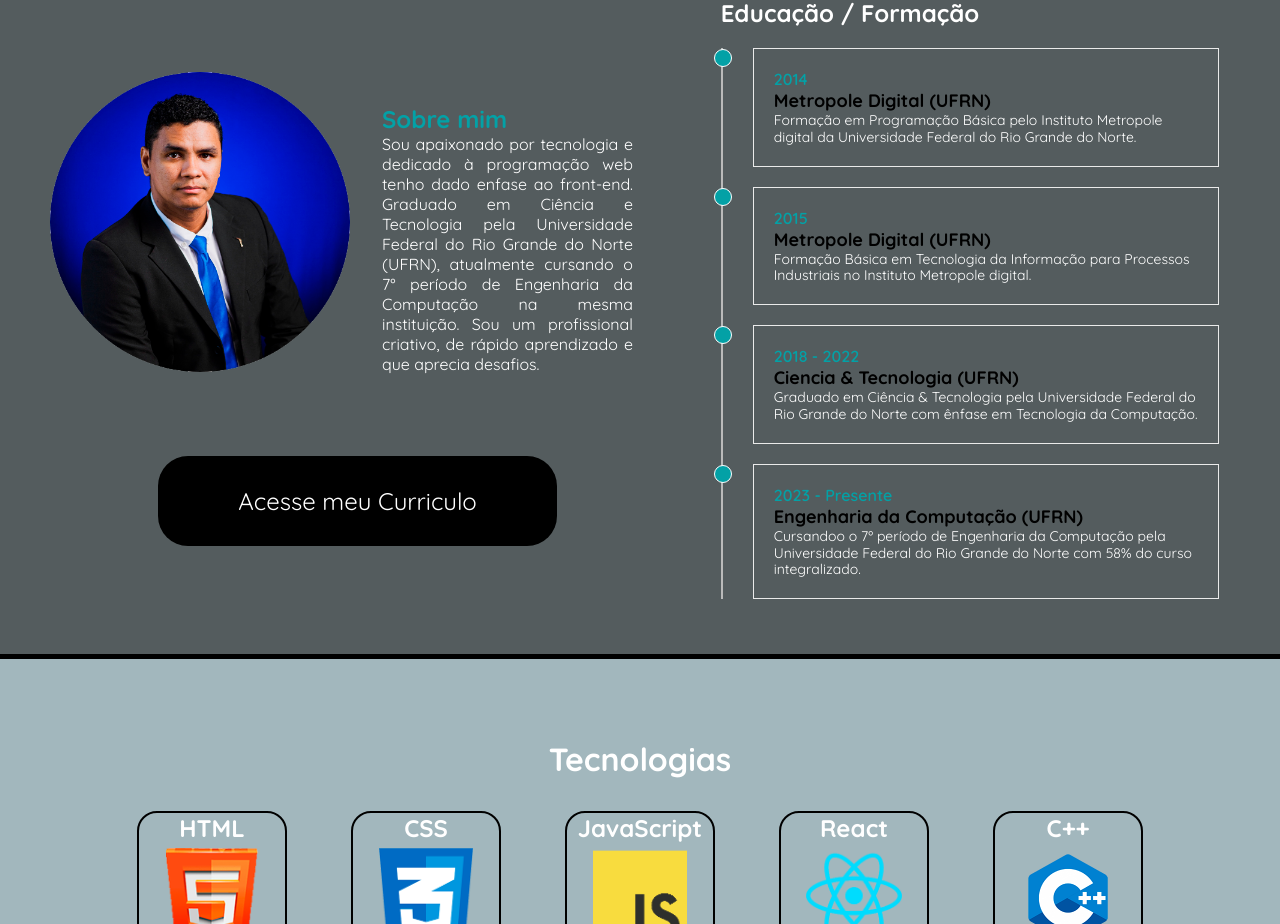
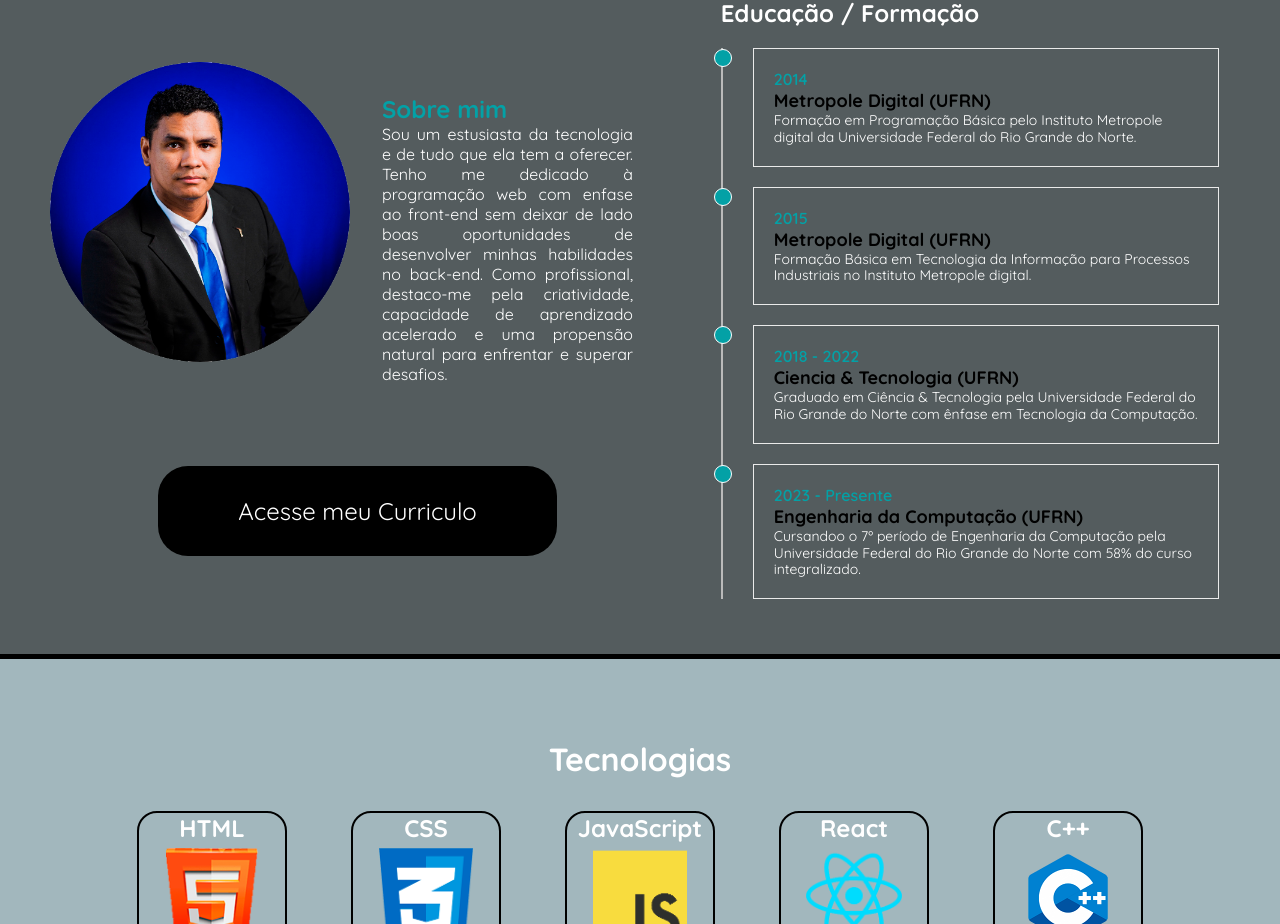
Before and after one commit to daniel-trindade/portfolio, a React (Create React App) app: page / in a window 1280 px wide. Shown: the part 877-1801 px from the top of the page. Built offline with nearby package versions, Linux system fonts and the light colour scheme; a web font is replaced by a local one.

Commit message:
Update AboutMe.jsx

```diff
--- a/src/sections/AboutMe.jsx
+++ b/src/sections/AboutMe.jsx
@@ -15,7 +15,7 @@ const AboutMe = () => {
             <div className={styles.txtContainer}>
               <h1>Sobre mim</h1>
               <p>
-                Sou apaixonado por tecnologia e dedicado à programação web tenho dado enfase ao front-end. Graduado em Ciência e Tecnologia pela Universidade Federal do Rio Grande do Norte (UFRN), atualmente cursando o 7° período de Engenharia da Computação na mesma instituição. Sou um profissional criativo, de rápido aprendizado e que aprecia desafios.
+                Sou um estusiasta da tecnologia e de tudo que ela tem a oferecer. Tenho me dedicado à programação web com enfase ao front-end sem deixar de lado boas oportunidades de  desenvolver minhas habilidades no back-end. Como profissional, destaco-me pela criatividade, capacidade de aprendizado acelerado e uma propensão natural para enfrentar e superar desafios.
               </p>
             </div>
 
```
